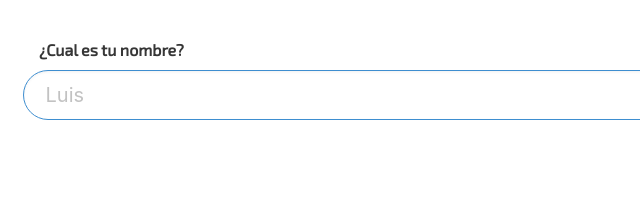
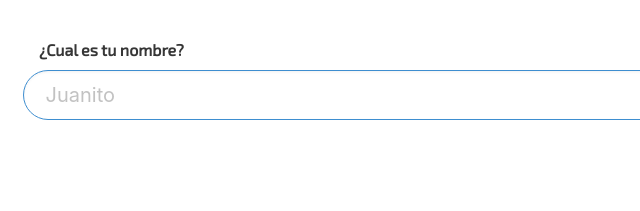
Before and after one commit to LuisSantillan96/Traductor-se-as, a plain HTML site: page index.html in a window 1280 px wide. Shown: the part 467-678 px from the top of the page, 52-692 px from the left. Drawn offline with nearby package versions, Linux system fonts and the light colour scheme.

Commit message:
Correccion 2.0

```diff
--- a/index.html
+++ b/index.html
@@ -46,7 +46,7 @@
         <div class="container mt-6" id="sec-traducir">
             <div class="texto contenedores-traslate">
                 <label class="label ml-4" for="traducir">¿Cual es tu nombre?</label>
-                <input id="input-traducir" class="input is-info is-medium is-rounded" type="text" placeholder="Luis">
+                <input id="input-traducir" class="input is-info is-medium is-rounded" type="text" placeholder="Juanito">
             </div>
             <fieldset disabled>
                 <div id="contenedor-traslate" class="traduccion contenedores-traslate resultado mt-5">
```
